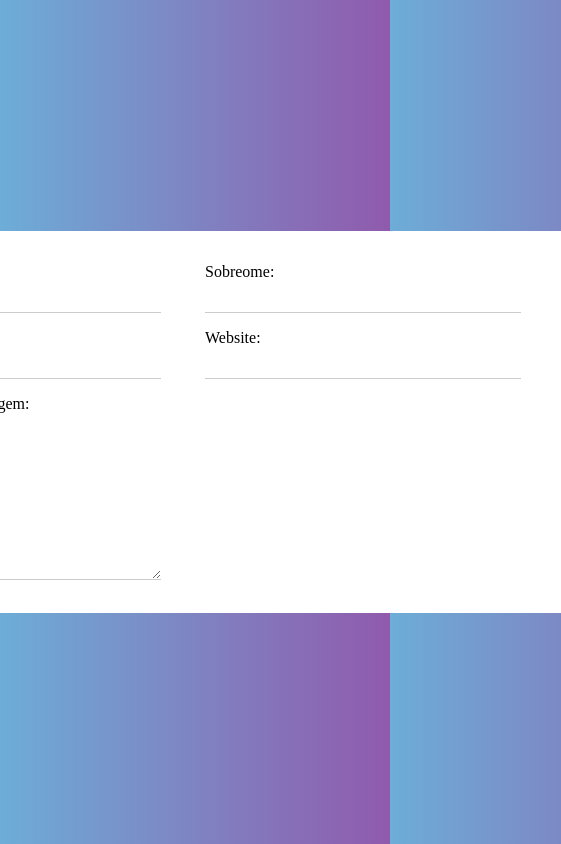
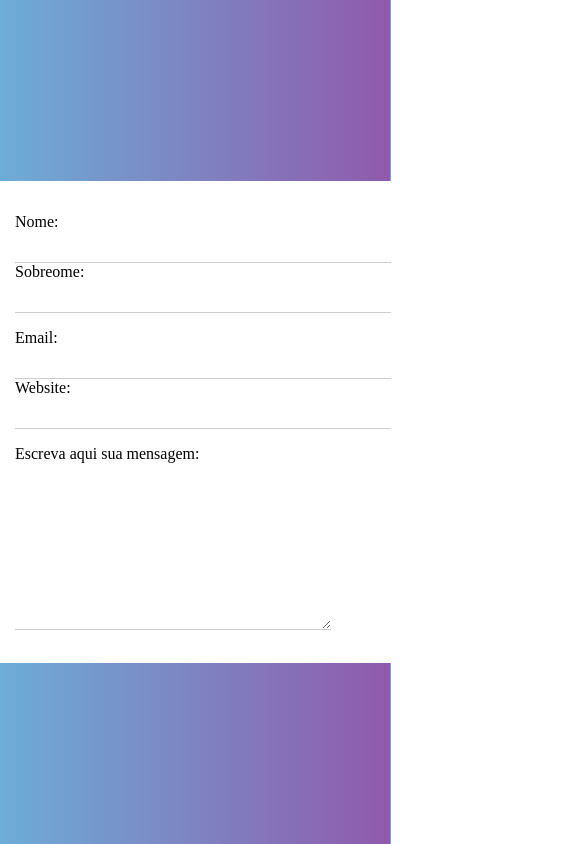
Before and after one commit to kaurodri/Responsividade, a plain HTML site: page index.html in a window 390 px wide. Shown: the whole page, 561 px wide, since content can reach past the window. Drawn offline with Linux system fonts and the light colour scheme.

Commit message:
2023-06-03
Finalização da aula de responsividade.

```diff
--- a/style.css
+++ b/style.css
@@ -51,3 +51,19 @@ input, textarea {
 .form-textarea {
     margin-top: 16px;
 }
+
+@media(max-width: 800px) {
+    .form-group{
+       min-width: 100%;
+    }
+
+    .row{
+        display: flex;
+        flex-direction: column;
+        width: 100%;
+    }
+
+    form{
+        height: 450px;
+    }
+}
```
